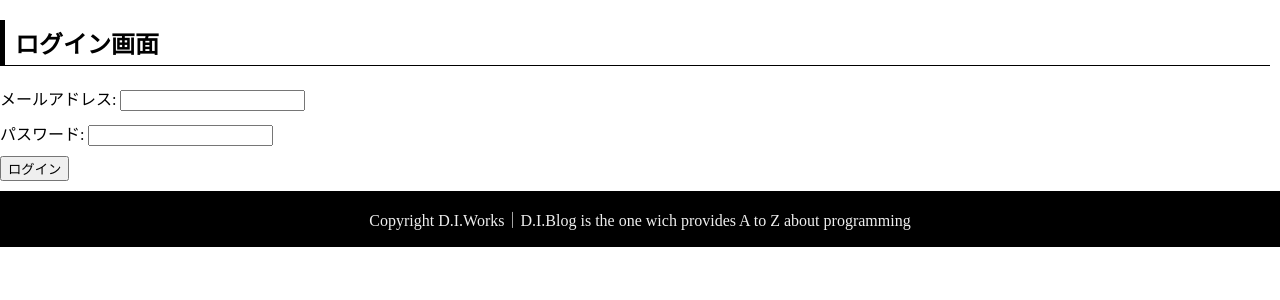
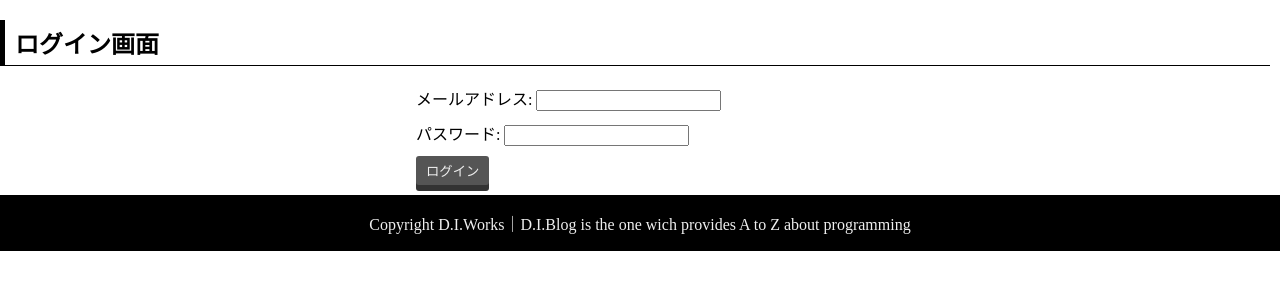
Before and after one commit to keita-komoto/programming, a PHP site: page /diworks/login.php in a window 1280 px wide. Shown: the part 56-356 px from the top of the page. Run offline with PHP 8.4, Linux system fonts and the light colour scheme.

Commit message:
20230703

```diff
--- a/login.php
+++ b/login.php
@@ -69,7 +69,8 @@ if ($_SERVER['REQUEST_METHOD'] === 'POST') {
     <?php include(dirname(__FILE__).'/common/header.php'); ?>
     <main>
         <h2>ログイン画面</h2>
-        <form action="" method="POST">
+        <div class="login">
+            <form  action="" method="POST">
                 <div>
                     <label for="mail" >メールアドレス:</label>
                     <input type="mail" id="mail" name="mail" maxlength="100" value="<?php if(isset($_POST['mail'])){echo $_POST['mail']; } ?>" required>
@@ -79,15 +80,15 @@ if ($_SERVER['REQUEST_METHOD'] === 'POST') {
                     <input type="password" id="password" name="password" maxlength="10" value="" required>
                 </div>
                 <div>
-                <input type="submit" value="ログイン">
+                    <input type="submit" class="submit" value="ログイン">
                 </div>
                 <div>
-
                     <?php if (isset($error)) {
                         echo $error;
                     } ?>
                 </div>
             </form>
+        </div>
 
     </main>
     <footer>
--- a/style.css
+++ b/style.css
@@ -92,6 +92,14 @@ h4 {
     margin-top: 5px;
     font-size: 0.75em;
 }
+.login {
+    margin: 0 auto;
+    width: 70%;
+}
+.login form div {
+    width: 50%;
+    margin: 0 auto;
+}
 .kakiko-box,.kiji {
     margin: 0 auto 10px;
     padding-left: 10px;
```
Also changed, not shown: list.php (+12 -11 lines). Lines whose indentation alone changed are shown as unchanged.
